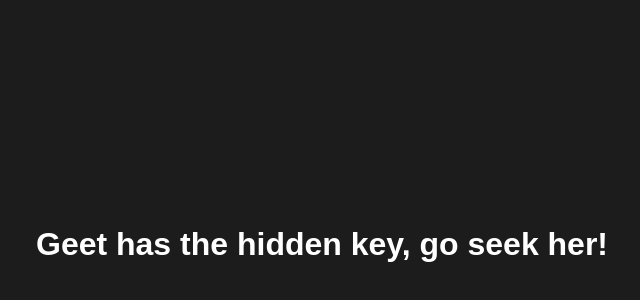
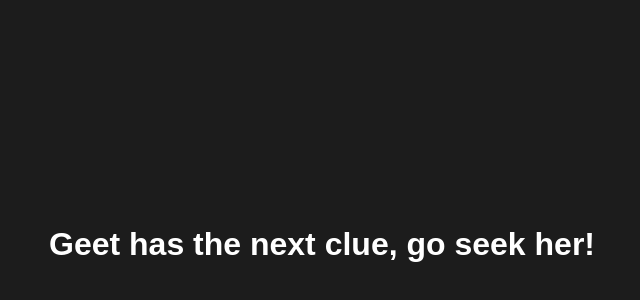
Before and after one commit to Iamlujain/Keycode, a plain HTML site: page success.html in a window 1280 px wide. Shown: the part 156-456 px from the top of the page, without its empty margins (318-958 px from the left). Drawn offline with Linux system fonts and the light colour scheme.

Commit message:
Update success.html

```diff
--- a/success.html
+++ b/success.html
@@ -34,7 +34,7 @@
 </head>
 <body>
     <div>
-        <h1 id="fadeText">Geet has the hidden key, go seek her!</h1>
+        <h1 id="fadeText">Geet has the next clue, go seek her!</h1>
     </div>
 
     <audio id="audio" src="collectable-videogame-sound-compilation-31233 (mp3cut.net).mp3" preload="auto"></audio>
```
